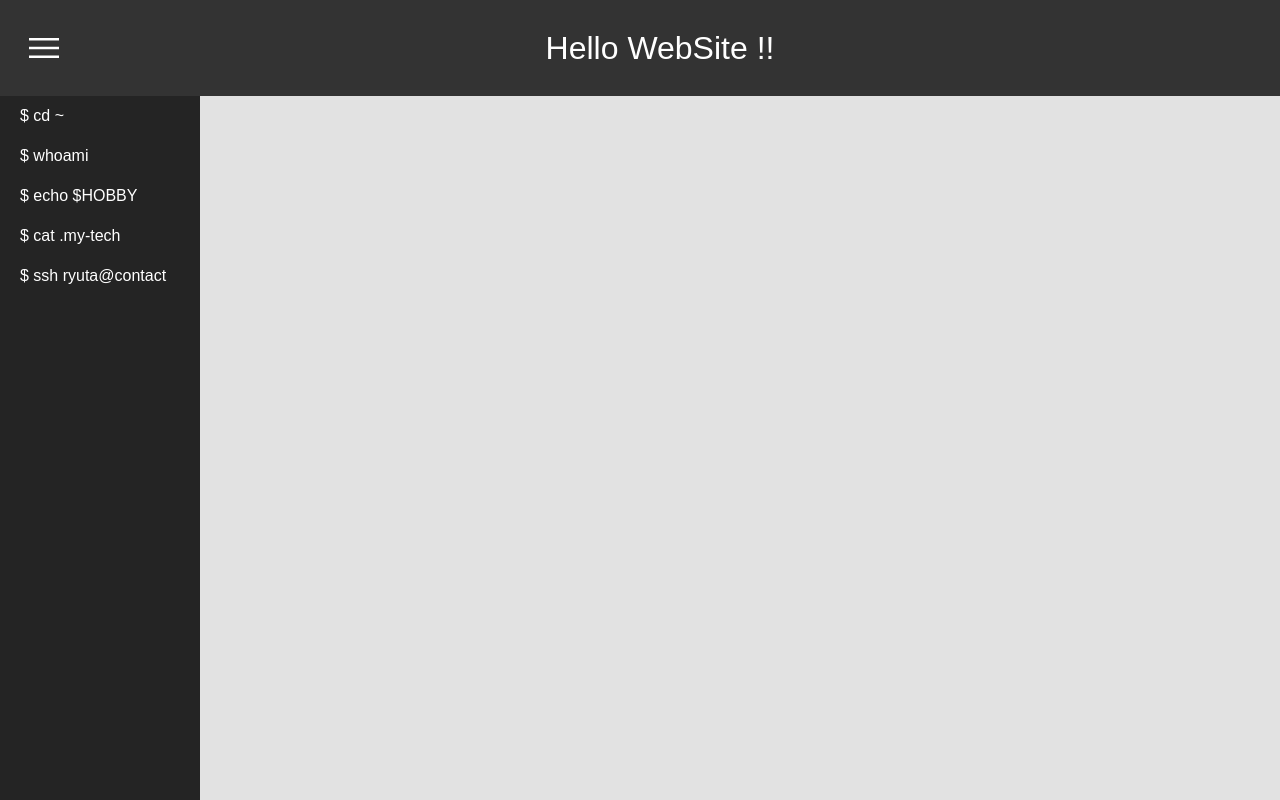
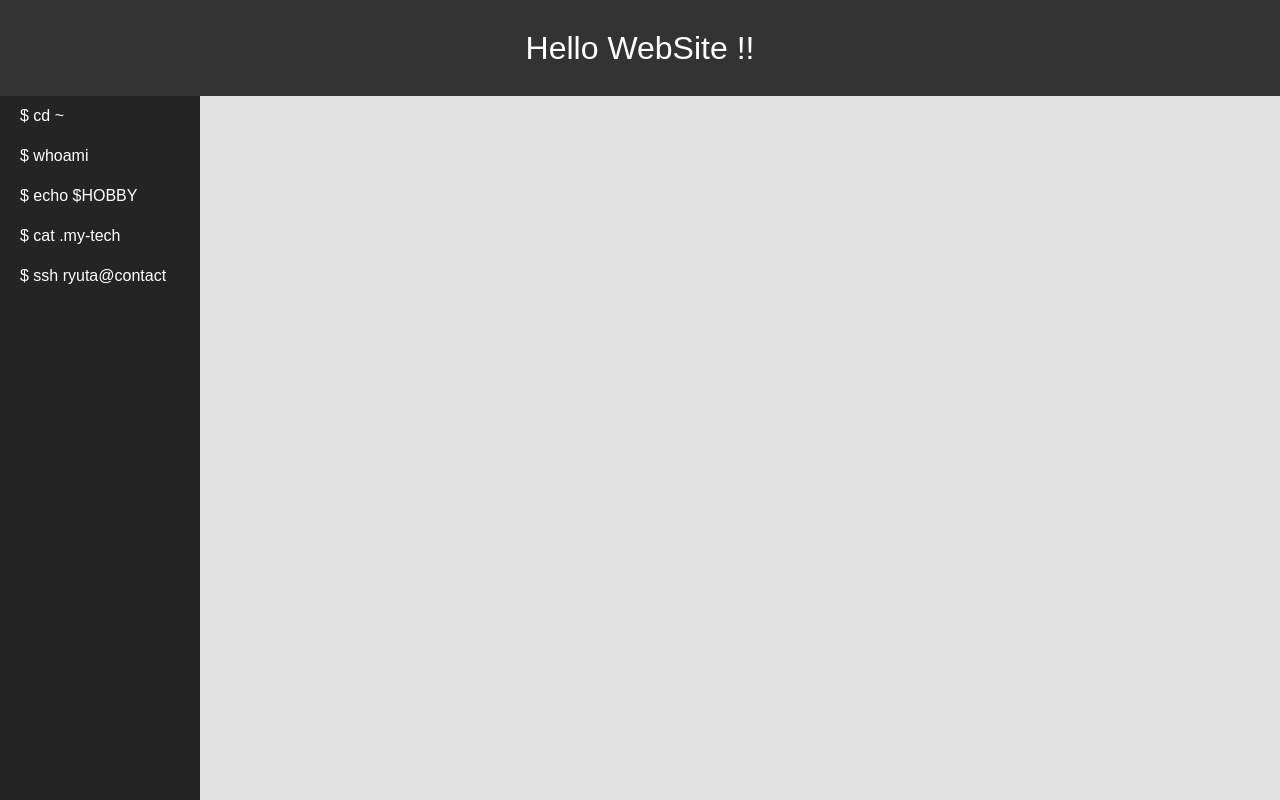
Before and after one commit to RyutaC2/01_web_api_study, a Next.js app in the folder front_end/: page / in a window 1280 px wide. Shown: the top 800 px of the page. Built offline with nearby package versions, Linux system fonts and the light colour scheme.

Commit message:
MenuButtonコンポーネントtsx実装

```diff
--- /dev/null
+++ b/front_end/app/components/MenuButton/MenuButton.tsx
@@ -0,0 +1,17 @@
+'use client';
+
+import React from 'react';
+import './MenuButton.css';
+
+interface MenuButtonProps {
+    onClick?: () => void;
+}
+
+export default function MenuButton({ onClick }: MenuButtonProps) {
+    return (
+        <button
+            className="menu-button"
+            onClick={onClick}
+        />
+    )
+}
--- a/front_end/app/layout.tsx
+++ b/front_end/app/layout.tsx
@@ -1,6 +1,6 @@
 import React from "react";
 import "./globals.css";
-import MenuIcon from '../public/menu.svg';
+import MenuButton from './components/MenuButton/MenuButton';
 
 export default function RootLayout({
   children,
@@ -14,7 +14,7 @@ export default function RootLayout({
       </head>
       <body>
         <header>
-          <button className="menu-icon"></button>
+          <MenuButton onClick={() => console.log('clicked!')} />
           <h1 className="title">Hello WebSite !!</h1>
         </header>
         <div>
```
Also changed, not shown: front_end/app/components/MenuButton/MenuButton.css (added), front_end/app/components/Sidebar/Sidebar.css (added), front_end/app/components/Sidebar/Sidebar.tsx (added).
